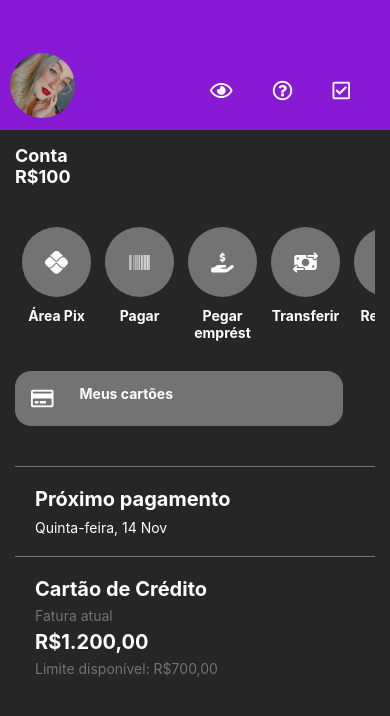
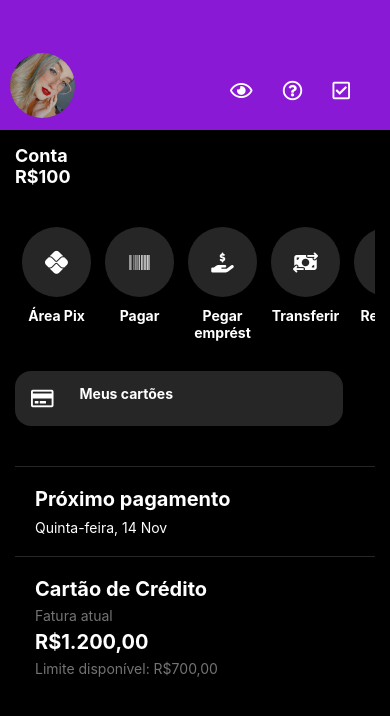
Before and after one commit to LineLemos/AnineBank, a React Native app: screen /Home in a window 390 px wide. Shown: the top 716 px of the page. Built offline with nearby package versions, Linux system fonts and the light colour scheme.

Commit message:
coloquei o fundo 000

```diff
--- a/App.js
+++ b/App.js
@@ -37,7 +37,7 @@ export default function App() {
                     marginTop: 40,
                   }}
                 />
-                <View style={{ flexDirection: "row", alignItems:'center', padding: 20, paddingTop: 70, gap:20}}>
+                <View style={{ flexDirection: "row", alignItems:'center', padding: 20, paddingTop: 70, gap:10}}>
                   <TouchableOpacity onPress={() => alert("Ícone 1")}>
                     <FontAwesome5
                       name="eye"
--- a/src/components/Buttons.js
+++ b/src/components/Buttons.js
@@ -91,7 +91,7 @@ const styles = StyleSheet.create({
   },
 
   areaButton: {
-    backgroundColor: "#737373",
+    backgroundColor: "#262626",
     height: 70,
     width: 69,
     borderRadius: 50,
@@ -110,7 +110,7 @@ const styles = StyleSheet.create({
   },
 
   cardButton: {
-    backgroundColor: "#737373",
+    backgroundColor: "#262626",
     width: 328,
     height: 55,
     flexDirection: 'row',
--- a/src/screens/Home.js
+++ b/src/screens/Home.js
@@ -30,7 +30,7 @@ export default function Home({ navigation }) {
 const styles = StyleSheet.create({
   container: {
     flex: 1,
-    backgroundColor: "#262626",
+    backgroundColor: "#000",
     height: "100%",
     padding: 15,
   },
@@ -42,8 +42,8 @@ const styles = StyleSheet.create({
   },
 
   next: {
-    borderBottomColor: "#737373",
-    borderTopColor: "#737373",
+    borderBottomColor: "#262626",
+    borderTopColor: "#262626",
     marginTop: 40,
     borderTopWidth: 1.5,
     borderBottomWidth: 1.5,
```
